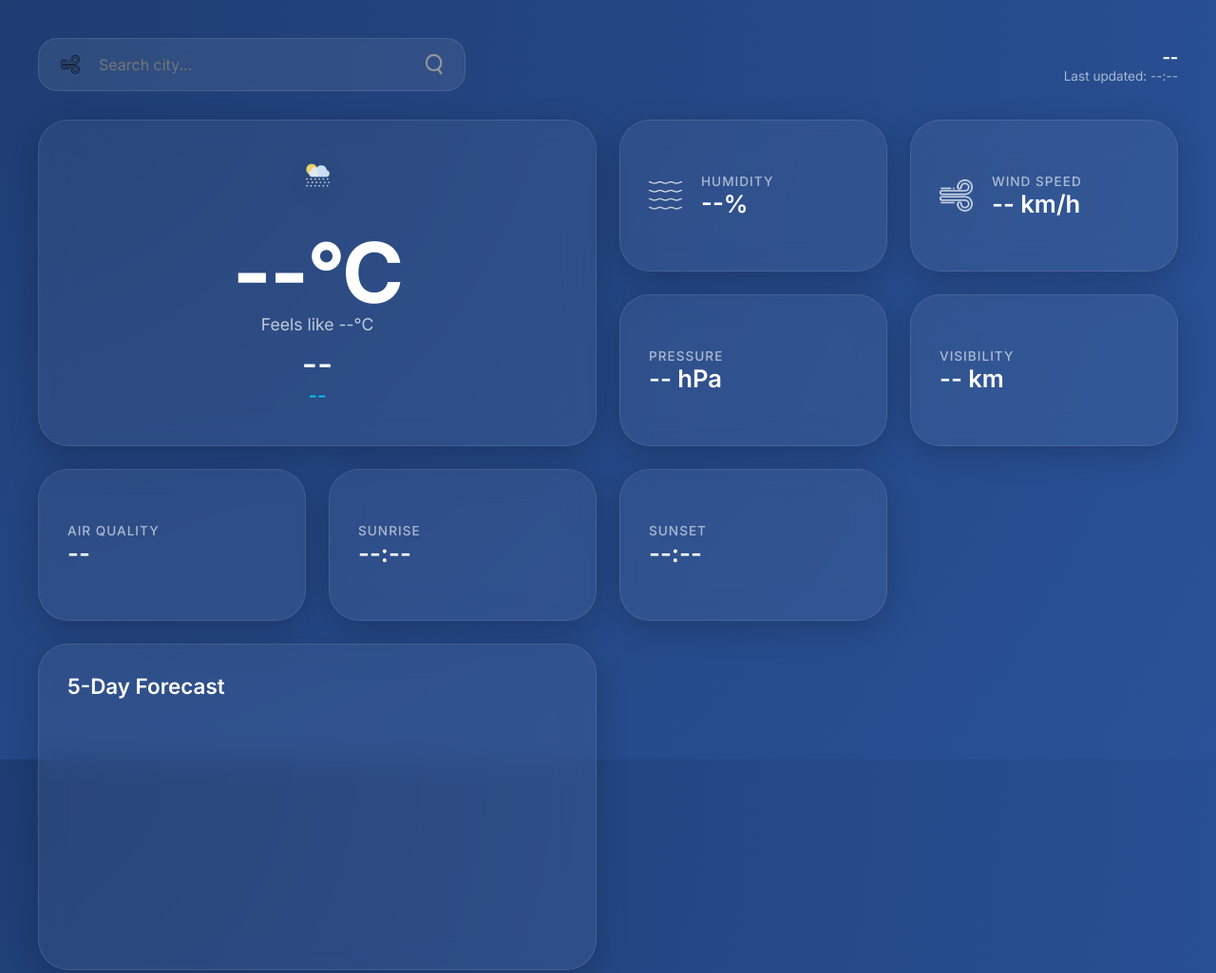
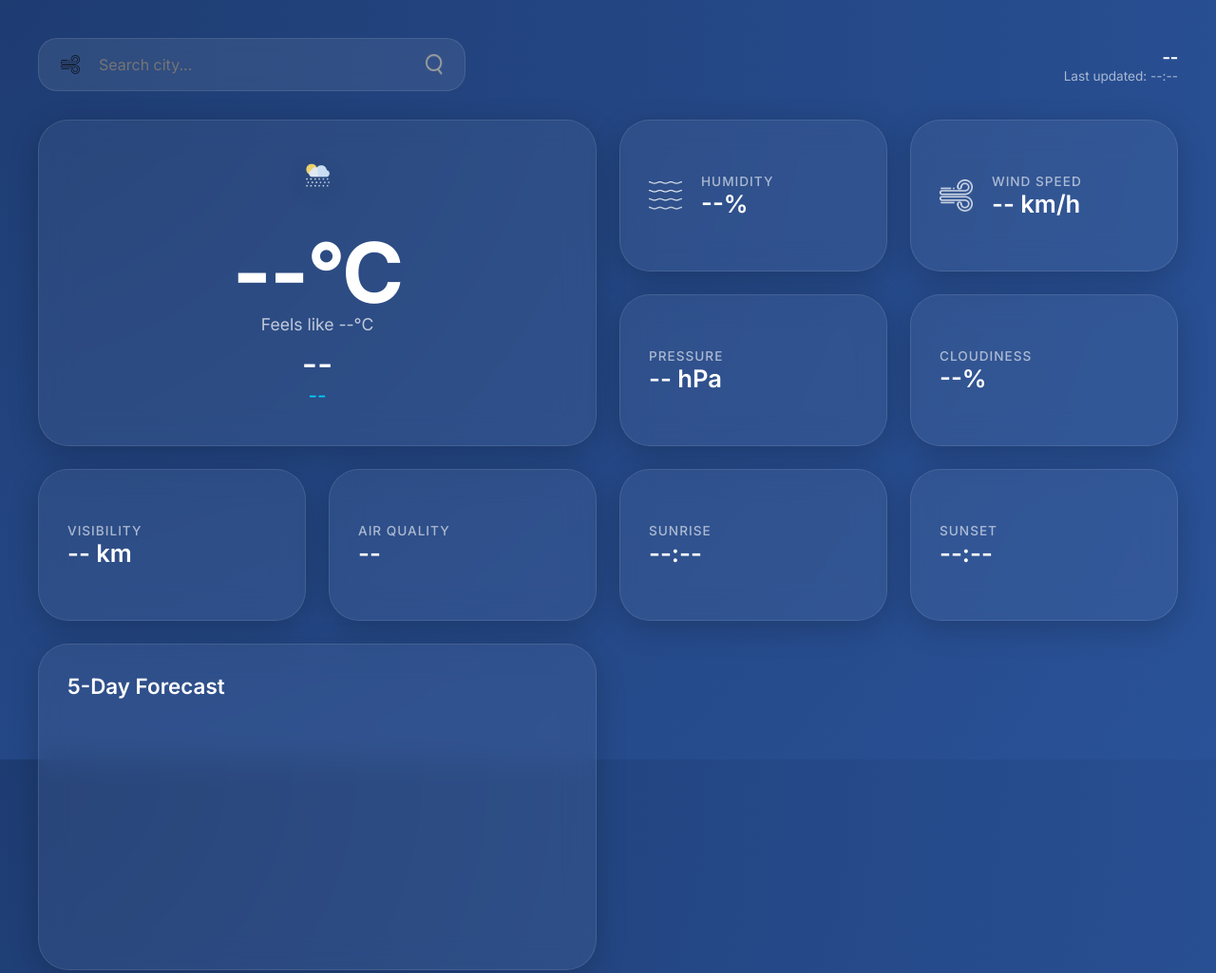
Before and after one commit to Mr-S-U-D-O/javascriptProjectBasedLearning, a plain HTML site: page weatherApp/index.html in a window 1280 px wide. Shown: the top 1025 px of the page at 95% size. Drawn offline with Linux system fonts and the light colour scheme; no server answers.

Commit message:
Add clouds coverage card to HTML

```diff
--- a/weatherApp/index.html
+++ b/weatherApp/index.html
@@ -68,6 +68,13 @@
           </div>
         </div>
 
+        <div class="card cloudsCard glass">
+          <div class="detailInfo">
+            <p>Cloudiness</p>
+            <h3 class="clouds">--%</h3>
+          </div>
+        </div>
+
         <div class="card visibilityCard glass">
           <div class="detailInfo">
             <p>Visibility</p>
```
